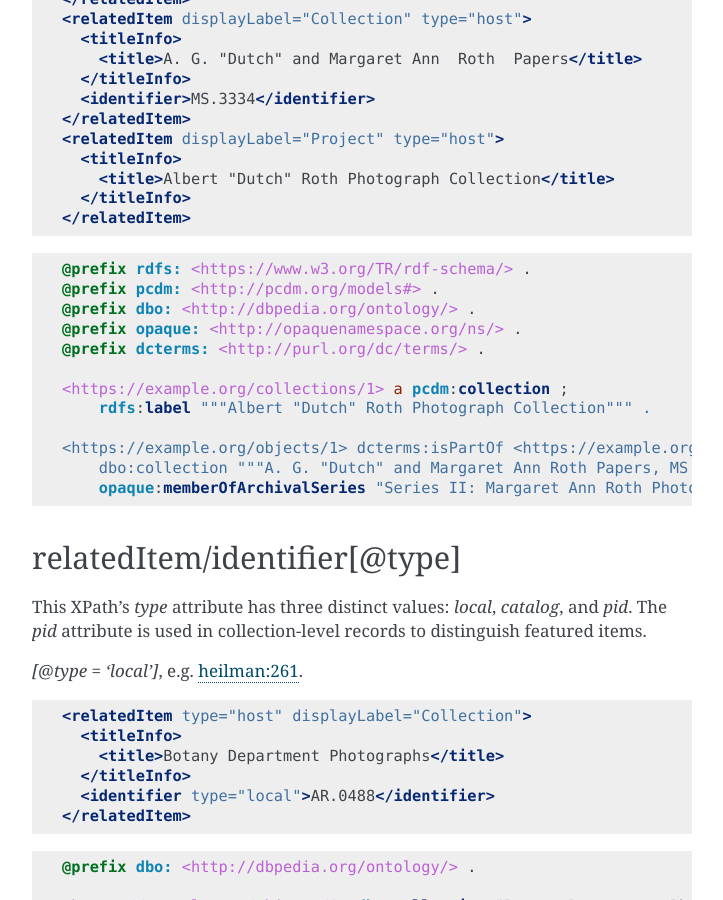
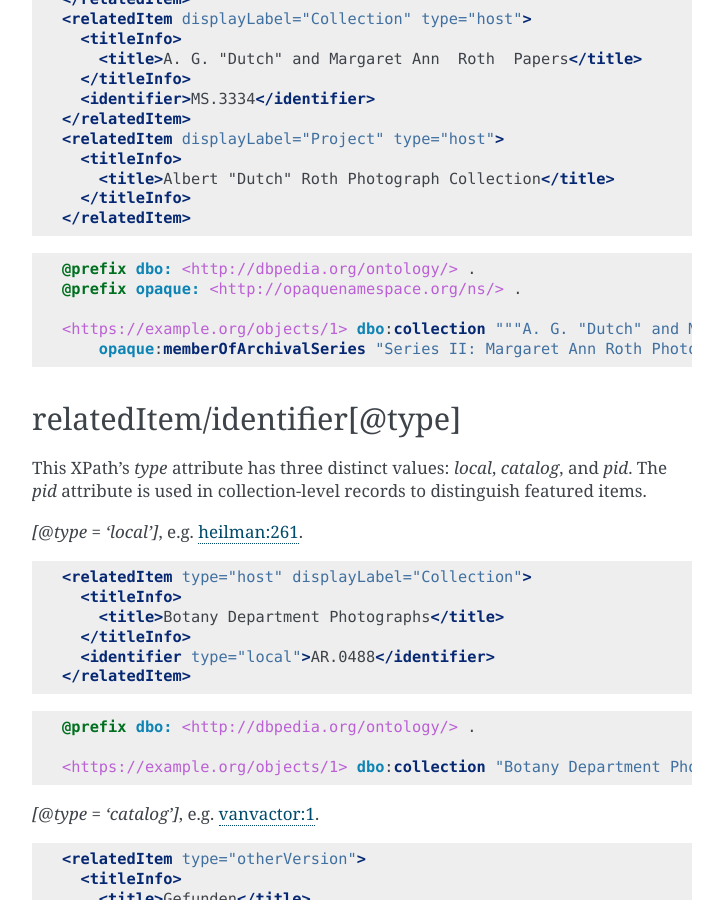
Before and after one commit to UTKcataloging/mods_to_rdf, a Sphinx documentation site: the page built from docs/source/top_level_elements/relatedItem.rst, in a window 1280 px wide and 900 px high, scrolled down 4191 px. Shown: the whole window, without its empty margins (388-1111 px from the left). Built offline with Sphinx 7.4.7, drawn with Linux system fonts in a browser that asks for light colours; formulas are drawn with MathJax 3.

Commit message:
Update `[@type='series'][@displayLabel='Project']` turtle example.

```diff
--- a/docs/source/top_level_elements/relatedItem.rst
+++ b/docs/source/top_level_elements/relatedItem.rst
@@ -198,17 +198,10 @@ This XPath is typically used to indicate an object's archival series; e.g. `roth
 
 .. code-block:: turtle
 
-    @prefix rdfs: <https://www.w3.org/TR/rdf-schema/> .
-    @prefix pcdm: <http://pcdm.org/models#> .
     @prefix dbo: <http://dbpedia.org/ontology/> .
     @prefix opaque: <http://opaquenamespace.org/ns/> .
-    @prefix dcterms: <http://purl.org/dc/terms/> .
 
-    <https://example.org/collections/1> a pcdm:collection ;
-        rdfs:label """Albert "Dutch" Roth Photograph Collection""" .
-
-    <https://example.org/objects/1> dcterms:isPartOf <https://example.org/collections/1> ;
-        dbo:collection """A. G. "Dutch" and Margaret Ann Roth Papers, MS.3334""" ;
+    <https://example.org/objects/1> dbo:collection """A. G. "Dutch" and Margaret Ann Roth Papers, MS.3334""" ;
         opaque:memberOfArchivalSeries "Series II: Margaret Ann Roth Photographs and Other Materials, 1947 March 11-2002 December 14 (bulk 1947 March 11-1955 March 20). Sub-Series A: Photographs, 1947 March 11-1955 March 139" .
 
 relatedItem/identifier[@type]
```
